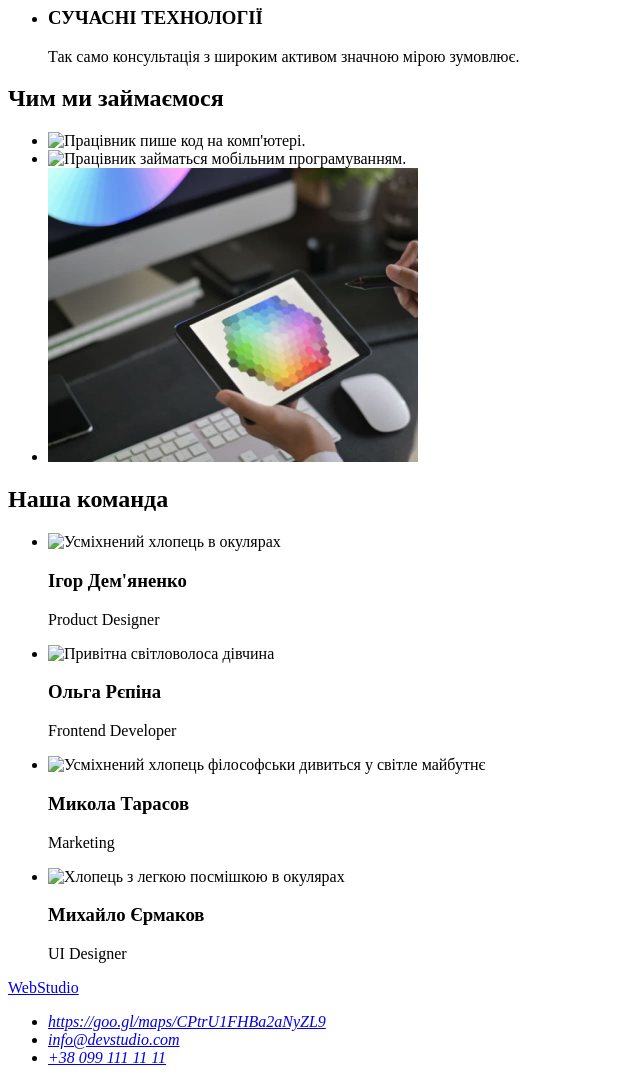
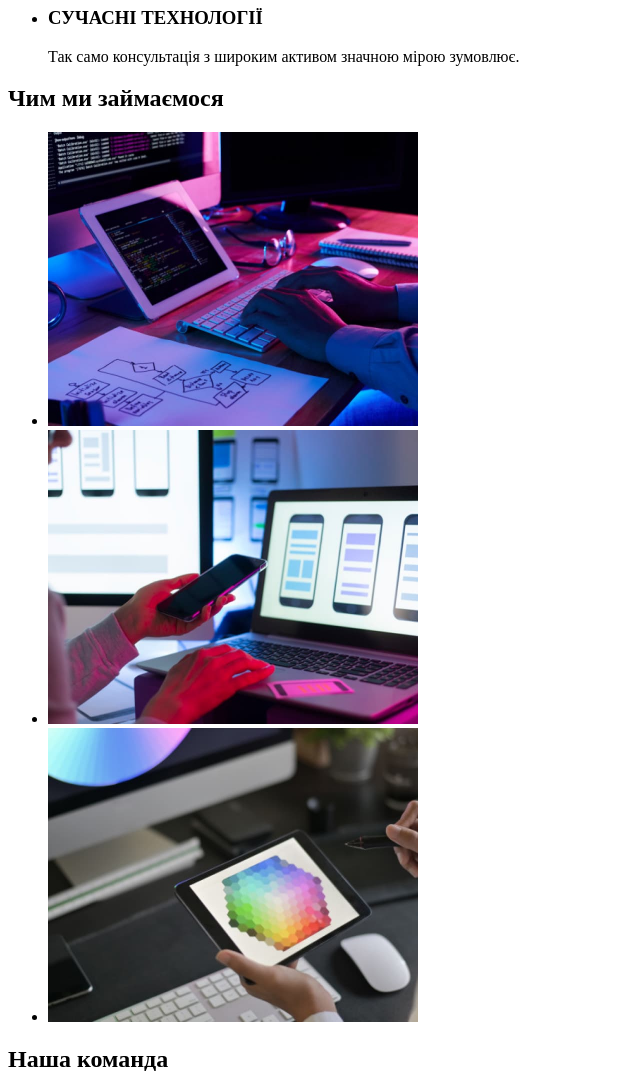
Before and after one commit to Evggr/goit-markup-hw-01, a plain HTML site: page index.html in a window 1280 px wide. Shown: the part 480-1556 px from the top of the page, without its empty margins (0-640 px from the left). Drawn offline with Linux system fonts and the light colour scheme; the site is published under a folder, as on GitHub Pages, so addresses that start at the root find nothing.

Commit message:
Пофіксив правильний шлях до картинок

```diff
--- a/index.html
+++ b/index.html
@@ -54,8 +54,8 @@
             <h2>Чим ми займаємося</h2>
 
             <ul>
-                <li><img src="/images/img1.jpg" alt="Працівник пише код на комп'ютері." width="370"></li>
-                <li><img src="/images/img2.jpg" alt="Працівник займаться мобільним програмуванням." width="370"></li>
+                <li><img src="./images/img1.jpg" alt="Працівник пише код на комп'ютері." width="370"></li>
+                <li><img src="./images/img2.jpg" alt="Працівник займаться мобільним програмуванням." width="370"></li>
                 <li><img src="./images/img3.jpg" alt="Працівник вибирає колір на палітрі кольорів." width="370"></li>
             </ul>
         </section>
@@ -63,22 +63,22 @@
             <h2>Наша команда</h2>
             <ul>
                 <li>
-                    <img src="/images/img(1).jpg" width="270" alt="Усміхнений хлопець в окулярах">
+                    <img src="./images/img(1).jpg" width="270" alt="Усміхнений хлопець в окулярах">
                     <h3>Ігор Дем'яненко</h3>
                     <p lang="en">Product Designer</p>
                 </li>
                 <li>
-                    <img src="/images/img(2).jpg" width="270" alt="Привітна світловолоса дівчина">
+                    <img src="./images/img(2).jpg" width="270" alt="Привітна світловолоса дівчина">
                     <h3>Ольга Рєпіна</h3>
                     <p lang="en">Frontend Developer</p>
                 </li>
                 <li>
-                    <img src="/images/img(3).jpg" width="270" alt="Усміхнений хлопець філософськи дивиться у світле майбутнє">
+                    <img src="./images/img(3).jpg" width="270" alt="Усміхнений хлопець філософськи дивиться у світле майбутнє">
                     <h3>Микола Тарасов</h3>
                     <p lang="en">Marketing</p>
                 </li>
                 <li>
-                    <img src="/images/img(4).jpg" width="270" alt="Хлопець з легкою посмішкою в окулярах">
+                    <img src="./images/img(4).jpg" width="270" alt="Хлопець з легкою посмішкою в окулярах">
                     <h3>Михайло Єрмаков</h3>
                     <p lang="en">UI Designer</p>
                 </li>
```
